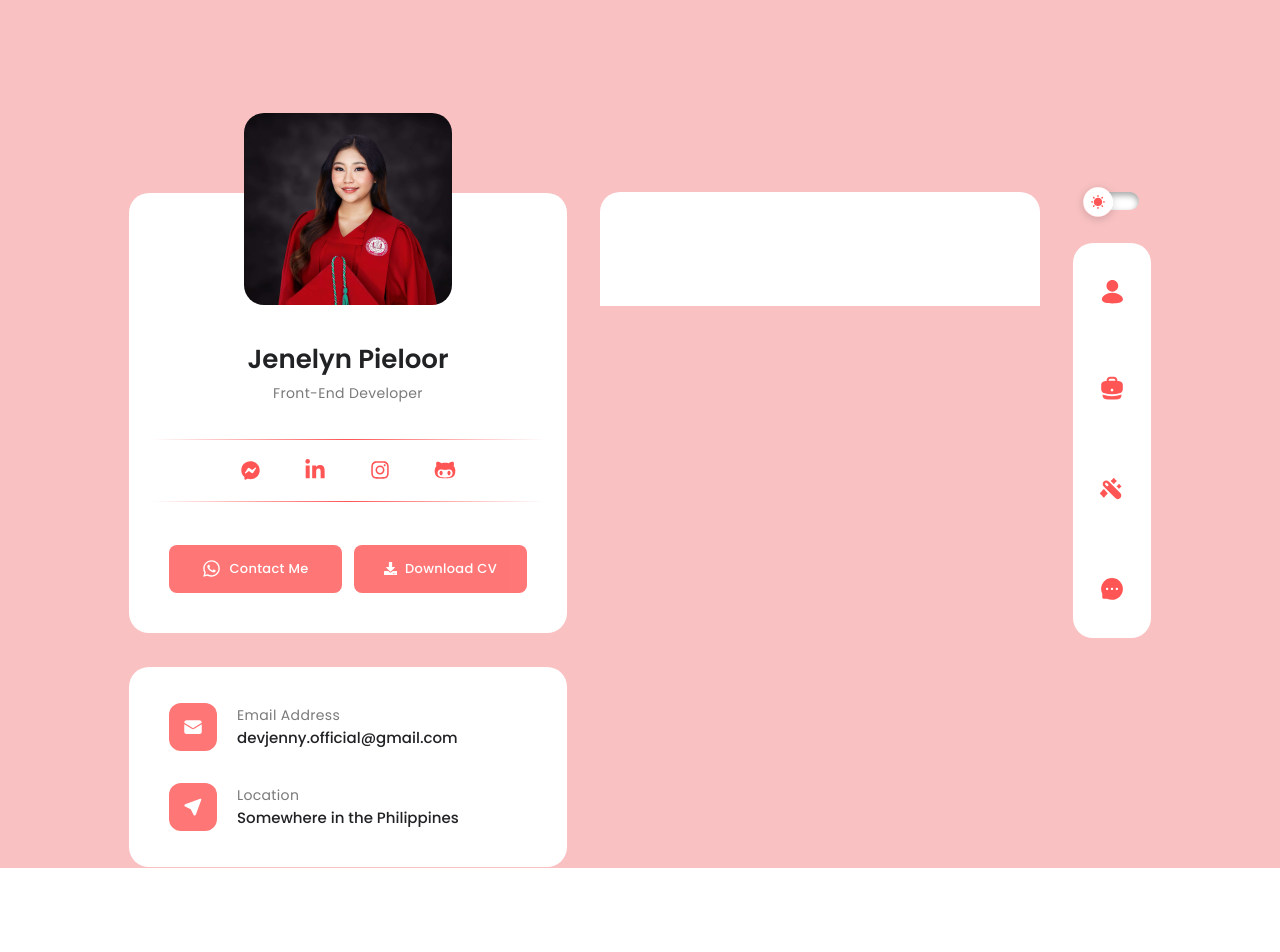
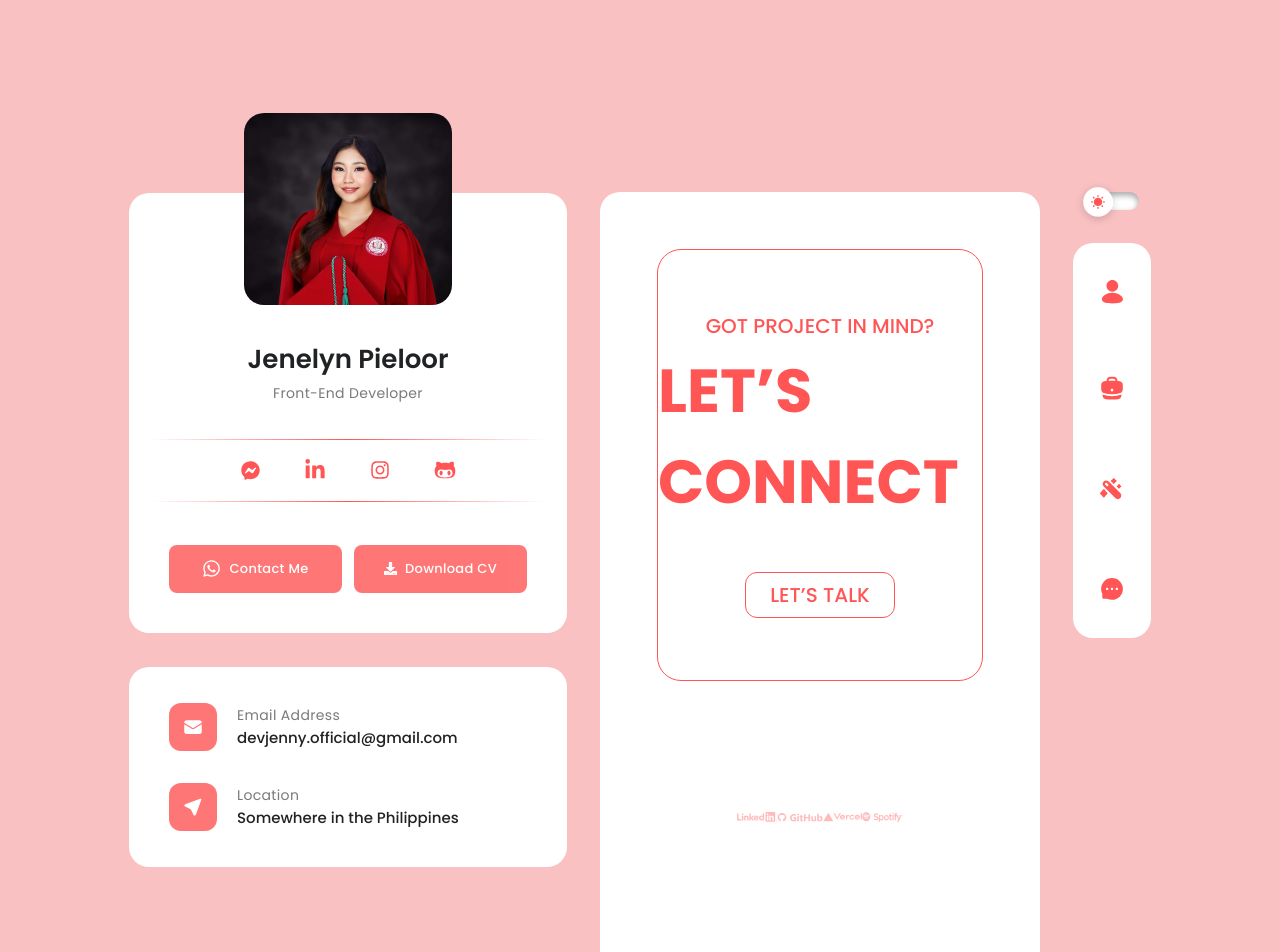
Before and after one commit to devJennyy/devjenny-portfolio-v2, a React (Vite) app: page /contact in a window 1280 px wide. Shown: the top 952 px of the page. Before the commit the page ends 868 px from the top, so only its background shows below. Built offline with nearby package versions, Linux system fonts and the light colour scheme.

Commit message:
Added static UI for Contact page.

```diff
--- a/src/Pages/Contact.tsx
+++ b/src/Pages/Contact.tsx
@@ -1,11 +1,17 @@
 import Hero from "../components/Contact/Hero";
+import Footer from "../components/Footer";
+import SocialLogos from "../components/SocialLogos";
 
 const Contact = () => {
-  return <div id="contact" className="w-full">
-  <div className="p-14">
-    <Hero />
-  </div>
-</div>
+  return (
+    <div id="contact" className="w-full">
+      <div className="p-14">
+        <Hero />
+        <SocialLogos />
+      </div>
+      <Footer />
+    </div>
+  );
 };
 
 export default Contact;
--- a/src/components/Contact/Hero.tsx
+++ b/src/components/Contact/Hero.tsx
@@ -1,13 +1,13 @@
-
-
 const Hero = () => {
   return (
-    <div className="flex flex-col w-full gap-14">
+    <div className="flex flex-col justify-center items-center w-full h-[27rem] border border-secondary dark:border-primaryDark/60 rounded-3xl uppercase gap-[5px] text-secondary dark:text-primaryDark">
+      <p className="font-medium text-xl">Got project in mind?</p>
+      <p className="font-bold text-[3.8rem]">Let’s Connect</p>
+      <button className="py-2 px-6 border rounded-xl mt-10">
+        <p className="font-medium text-xl uppercase">Let’s Talk</p>
+      </button>
+    </div>
+  );
+};
 
-
-
-    </div>
-  )
-}
-
-export default Hero
+export default Hero;
```
